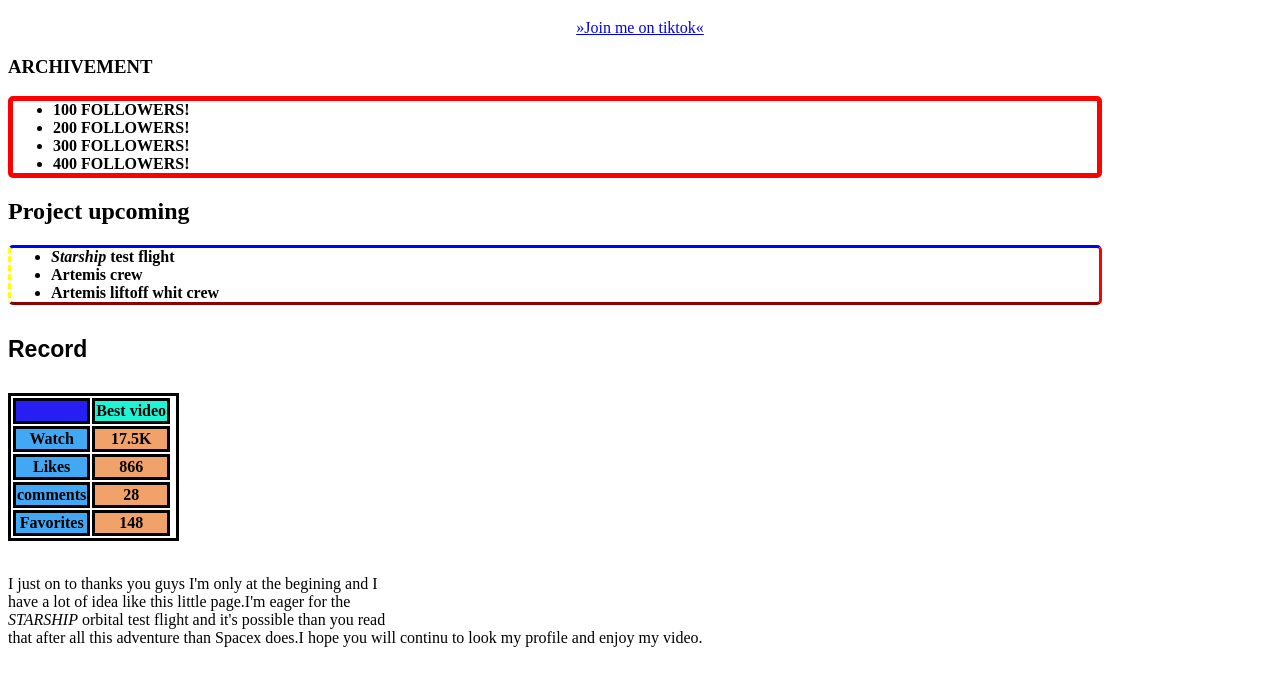
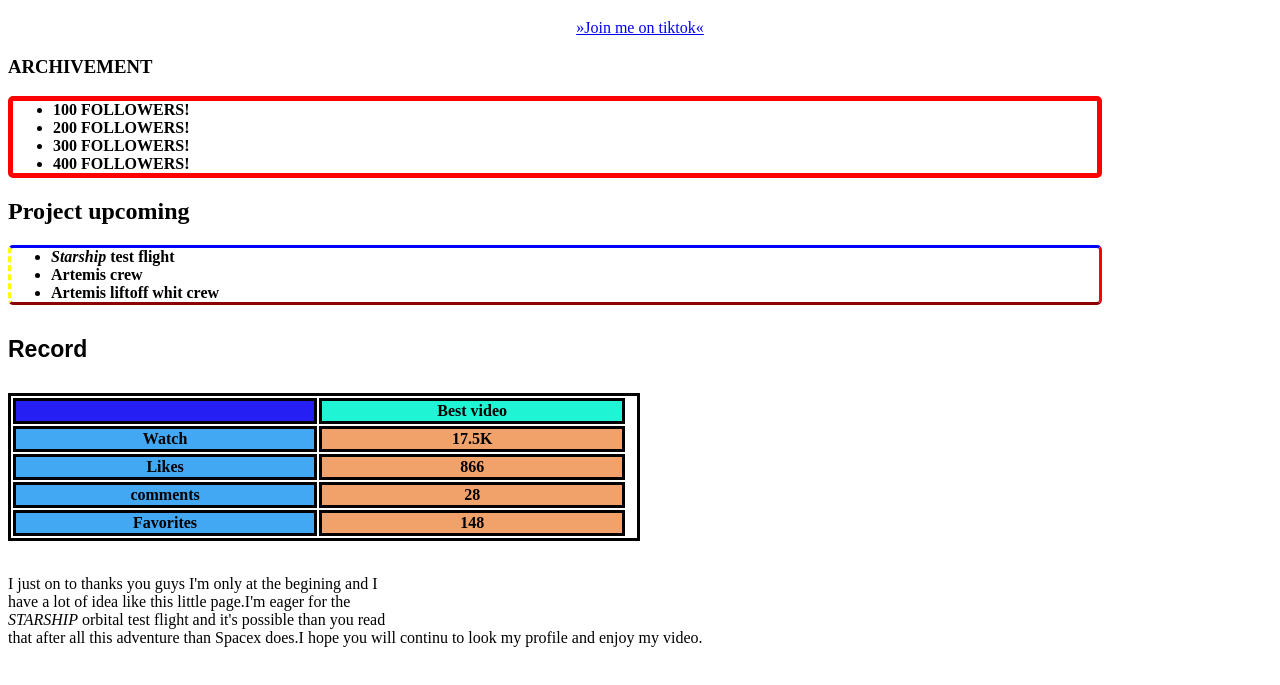
Before and after one commit to mikawelle/Tiktok, a plain HTML site: page index.html in a window 1280 px wide. Shown: the part 61-746 px from the top of the page. Drawn offline with Linux system fonts and the light colour scheme.

Commit message:
Update index.html

```diff
--- a/index.html
+++ b/index.html
@@ -51,7 +51,10 @@
             #join{
                 text-align:center;
             }
-        </style>
+            table{
+                width:50%;
+            }
+         </style>
     </head>
     <body>
 
```
